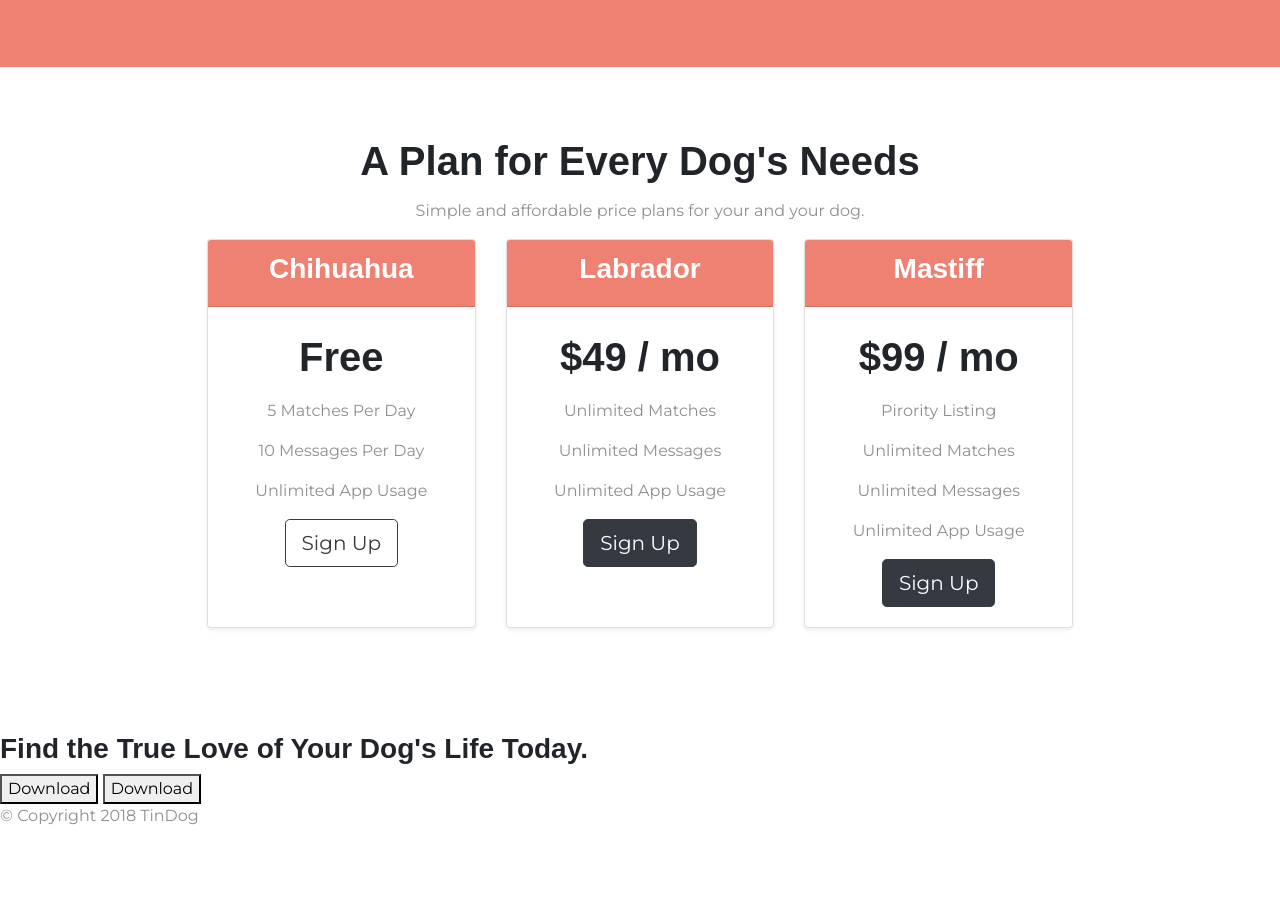
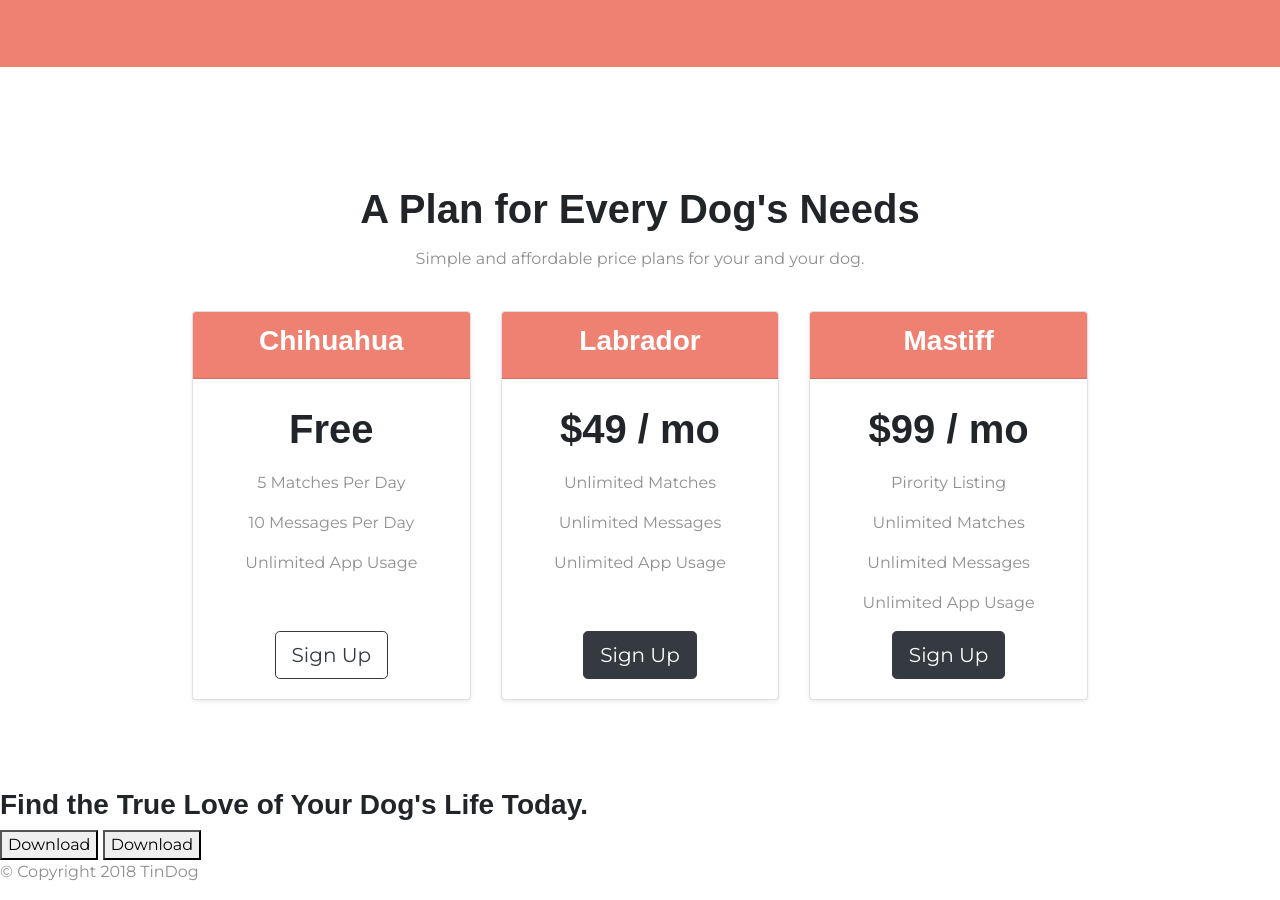
Before and after one commit to DusanInclement/tinderDog, a plain HTML site: page index.html in a window 1280 px wide. Shown: the part 1740-2640 px from the top of the page. Before the commit the page ends 2584 px from the top, so only its background shows below. Drawn offline with nearby package versions, Linux system fonts and the light colour scheme.

Commit message:
pricing sizing

```diff
--- a/index.html
+++ b/index.html
@@ -142,13 +142,12 @@
   <!-- Pricing -->
 
   <section id="pricing">
-    <div class="pricing-header">
+    <div class="pricing-header px-3 py-3 pt-md-5 pb-md-4 mx-auto text-center">
       <h2>A Plan for Every Dog's Needs</h2>
       <p>Simple and affordable price plans for your and your dog.</p>
     </div>
-
-    <div class="container">
-      <div class="card-deck mb-3 text-center">
+      <div class="row">
+        <div class="col-md-6 col-lg-4">
           <div class="card mb-4 shadow-sm">
             <div class="card-header">
               <h3>Chihuahua</h3>
@@ -161,10 +160,13 @@
                 <p>5 Matches Per Day</p>
                 <p>10 Messages Per Day</p>
                 <p>Unlimited App Usage</p>
+                <p style="visibility: hidden">123</p>
               </div>
               <button class="btn btn-outline-dark btn-lg" type="button">Sign Up</button>
             </div>
           </div>
+        </div>
+        <div class="col-md-6 col-lg-4">
           <div class="card mb-4 shadow-sm">
             <div class="card-header">
               <h3>Labrador</h3>
@@ -177,10 +179,13 @@
                 <p>Unlimited Matches</p>
                 <p>Unlimited Messages</p>
                 <p>Unlimited App Usage</p>
+                <p style="visibility: hidden">123</p>
               </div>
               <button class="btn btn-dark btn-lg" type="button">Sign Up</button>
             </div>
           </div>
+        </div>
+        <div class="col-md-12 col-lg-4">
           <div class="card mb-4 shadow-sm">
             <div class="card-header">
               <h3>Mastiff</h3>
@@ -199,7 +204,13 @@
             </div>
           </div>
         </div>
+
+
       </div>
+
+
+
+
 
 
   </section>
```
Lines whose indentation alone changed are shown as unchanged.
